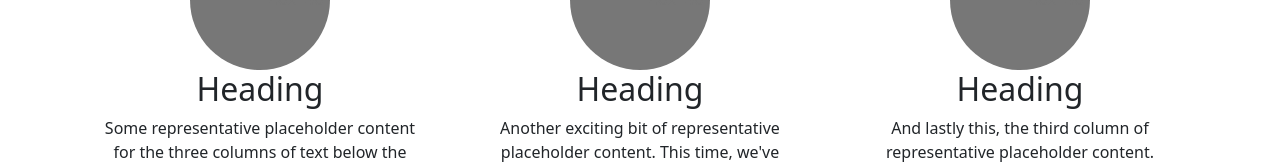
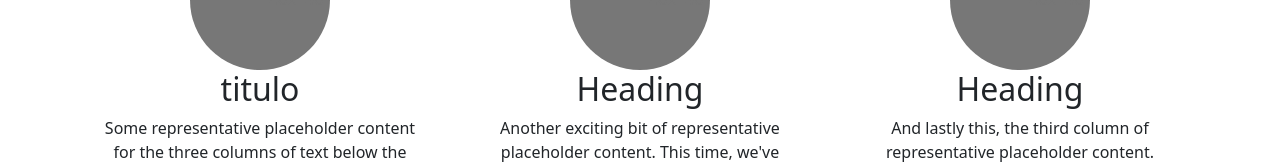
Before and after one commit to Jcacero/test-repositorio, an Angular app: page /equipo in a window 1280 px wide. Shown: the part 126-290 px from the top of the page. Built offline with nearby package versions, Linux system fonts and the light colour scheme.

Commit message:
modificacion contacto y equipo

```diff
--- a/src/app/page/contacto/contacto.component.html
+++ b/src/app/page/contacto/contacto.component.html
@@ -52,7 +52,7 @@
         <img src="https://github.com/twbs.png" alt="twbs" width="32" height="32" class="rounded-circle flex-shrink-0">
         <div class="d-flex gap-2 w-100 justify-content-between">
           <div>
-            <h6 class="mb-0">Another title here</h6>
+            <h6 class="mb-0">otro titulo aqui</h6>
             <p class="mb-0 opacity-75">Some placeholder content in a paragraph that goes a little longer so it wraps to a new line.</p>
           </div>
           <small class="opacity-50 text-nowrap">3d</small>
--- a/src/app/page/equipo/equipo.component.html
+++ b/src/app/page/equipo/equipo.component.html
@@ -10,7 +10,7 @@
         <div class="col-lg-4">
           <svg class="bd-placeholder-img rounded-circle" width="140" height="140" xmlns="http://www.w3.org/2000/svg" role="img" aria-label="Placeholder: 140x140" preserveAspectRatio="xMidYMid slice" focusable="false"><title>Placeholder</title><rect width="100%" height="100%" fill="#777"/><text x="50%" y="50%" fill="#777" dy=".3em">140x140</text></svg>
 
-          <h2>Heading</h2>
+          <h2>titulo </h2>
           <p>Some representative placeholder content for the three columns of text below the carousel. This is the first column.</p>
           <p><a class="btn btn-secondary" href="#">View details &raquo;</a></p>
         </div><!-- /.col-lg-4 -->
```
